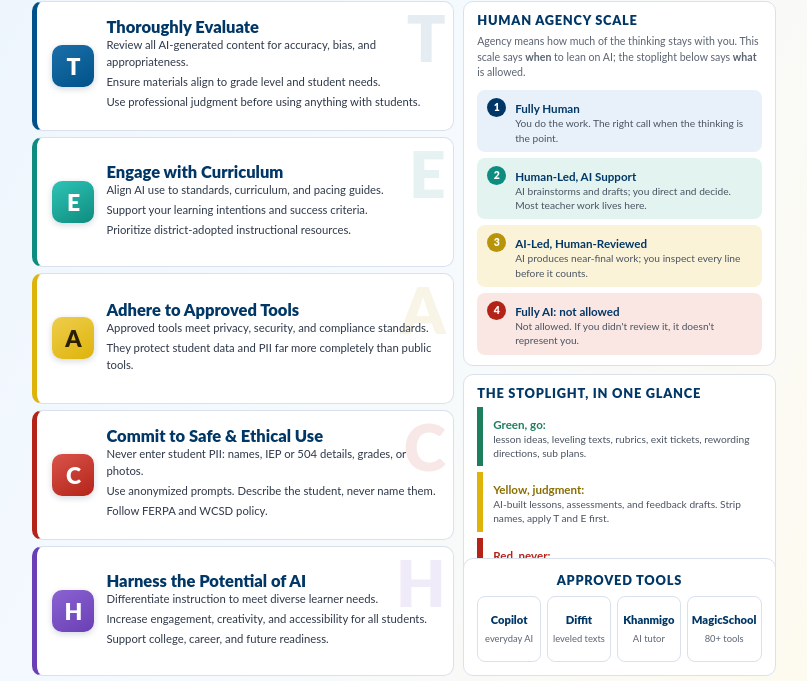
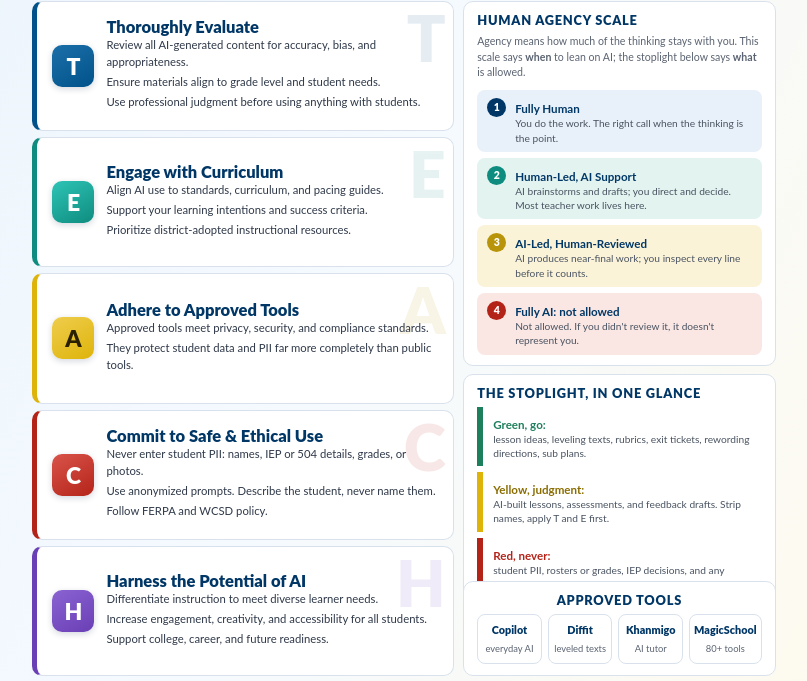
Before and after one commit to jtstarknv-ai/wcsdai, a plain HTML site: page one-pager-source/teach_onepager_v3.html in a window 1280 px wide. Shown: the part 101-782 px from the top of the page, without its empty margins (4-811 px from the left). Drawn offline with Linux system fonts and the light colour scheme; files whose address does not match are found by name.

Commit message:
One-pager v12: smaller tool chips, tools panel clears stoplight

```diff
--- a/one-pager-source/teach_onepager_v3.html
+++ b/one-pager-source/teach_onepager_v3.html
@@ -33,7 +33,7 @@
   .colL{flex:1.35;display:flex;flex-direction:column;gap:6px}
   .colR{flex:1;display:block;position:relative}
   .colR .rp{margin-bottom:8px}
-  .colR .rp:last-child{margin-bottom:0;position:absolute;bottom:0;left:0;right:0;padding-top:13px;padding-bottom:13px}
+  .colR .rp:last-child{margin-bottom:0;position:absolute;bottom:0;left:0;right:0;padding-top:10px;padding-bottom:11px}
 
   /* TEACH rows */
   .trow{display:flex;gap:12px;align-items:center;border:1px solid var(--border);border-left:5px solid;border-radius:10px;padding:10px 15px;flex:1;position:relative;overflow:hidden}
@@ -80,8 +80,8 @@
   .lr .dot{background:#B42318}.lr b{color:#B42318}
 
   .tools{display:flex;gap:6px}
-  .tool{flex:1;border:1px solid var(--border);border-radius:8px;padding:16px 4px;text-align:center;background:#fff}
-  .tool b{display:block;font-size:11.2px;font-weight:900;color:var(--navy-deep)}
+  .tool{flex:1;border:1px solid var(--border);border-radius:8px;padding:8px 4px;text-align:center;background:#fff}
+  .tool b{display:block;font-size:10.8px;font-weight:900;color:var(--navy-deep)}
   .tool span{font-size:9.4px;color:var(--muted)}
 
   /* prompt band */
@@ -196,7 +196,7 @@
       </div>
 
       <div class="rp">
-        <h3 style="text-align:center;margin-bottom:8px">Approved Tools</h3>
+        <h3 style="text-align:center;margin-bottom:6px">Approved Tools</h3>
         <div class="tools">
           <div class="tool"><b>Copilot</b><span>everyday AI</span></div>
           <div class="tool"><b>Diffit</b><span>leveled texts</span></div>
```
Also changed, not shown: 1 other file.
